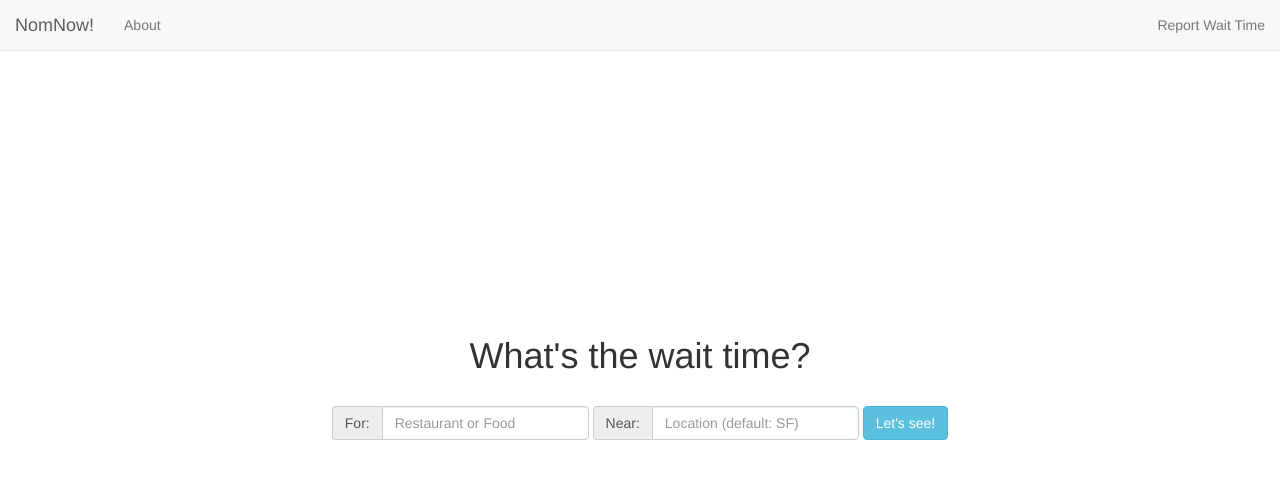
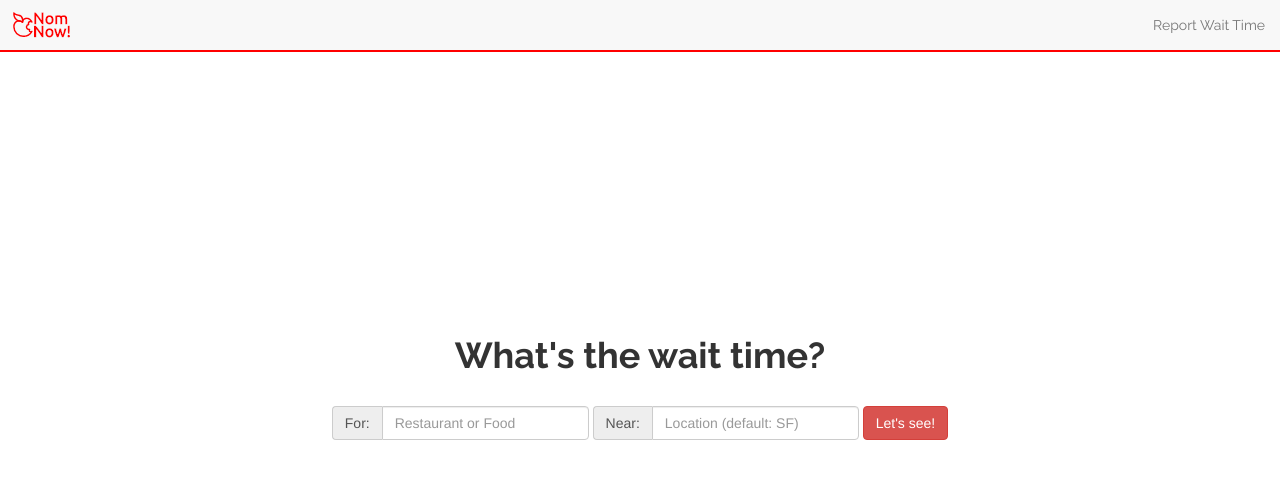
Before and after one commit to anniehe/wait-time, a Flask app: page / in a window 1280 px wide. Shown: the top 479 px of the page. Run offline with Flask 2, Linux system fonts and the light colour scheme; some libraries are stand-ins or nearby versions.

Commit message:
Working on colors and fonts

```diff
--- a/server.py
+++ b/server.py
@@ -159,7 +159,7 @@ def process_wait_time_form():
 
 
 if __name__ == "__main__":
-    app.debug = True
+    app.debug = False
 
     connect_to_db(app)
 
--- a/static/css/results.css
+++ b/static/css/results.css
@@ -5,8 +5,8 @@ html, body {
 
 #curious_pusheen {
   position: fixed;
-  left: 0px;
-  top: 0px;
+  left: 0;
+  top: 0;
   width: 100%;
   height: 100%;
   z-index: 9999;
@@ -75,6 +75,8 @@ html, body {
 
 #search-header {
   text-align: center;
+  font-family: Raleway, sans-serif;
+  font-weight: 700;
 }
 
 .center {
--- a/static/css/style.css
+++ b/static/css/style.css
@@ -5,8 +5,8 @@ html, body {
 
 #hungry_pusheen {
   position: fixed;
-  left: 0px;
-  top: 0px;
+  left: 0;
+  top: 0;
   width: 100%;
   height: 100%;
   z-index: 9999;
@@ -26,7 +26,7 @@ html, body {
 }
 
 #flash {
-  padding-top: 100px;
+  padding-top: 70px;
   text-align: center;
 }
 
@@ -34,3 +34,25 @@ html, body {
   padding-bottom: 50px;
   text-align: center;
 }
+
+#logo {
+  margin: 10px;
+}
+
+.navbar-brand {
+  padding: 0;
+}
+
+.navbar {
+  border-bottom: 2px solid red;
+}
+
+.header-text{
+  font-family: Raleway, sans-serif;
+  font-weight: 700;
+}
+
+.light-text{
+  font-family: Raleway, sans-serif;
+  font-weight: 400;
+}
--- a/static/js/results.js
+++ b/static/js/results.js
@@ -48,7 +48,7 @@ for (key in resultObject['result']) {
 
   $("#" + yelpId).hover(
     function() {
-      $( this ).css("border", "2px solid #00CCFF");
+      $( this ).css("border", "2px solid red");
     }, function() {
       $( this ).css("border", "2px solid #F0F0F0");
     }
--- a/templates/base.html
+++ b/templates/base.html
@@ -3,8 +3,8 @@
 <head>
   <meta charset="utf-8">
   <meta name="viewport" content="width=device-width, initial-scale=1">
-  <link rel="stylesheet"
-    href="http://maxcdn.bootstrapcdn.com/bootstrap/3.3.6/css/bootstrap.min.css">
+  <link rel="stylesheet" href="http://fonts.googleapis.com/css?family=Raleway:400,700">
+  <link rel="stylesheet" href="http://maxcdn.bootstrapcdn.com/bootstrap/3.3.6/css/bootstrap.min.css">
   <link rel="stylesheet" href="/static/css/style.css">
 
   {% block head %}
@@ -28,16 +28,13 @@
           <span class="icon-bar"></span>
           <span class="icon-bar"></span>
         </button>
-        <a class="navbar-brand" href="/">NomNow!</a>
+        <a class="navbar-brand" href="/"><img id="logo" src="/static/img/nomnow-small.png"></a>
       </div>
 
       <!-- Collect the nav links, forms, and other content for toggling -->
       <div class="collapse navbar-collapse" id="bs-example-navbar-collapse-1">
-        <ul class="nav navbar-nav">
-          <li><a href="#">About</a></li>
-        </ul>
         <ul class="nav navbar-nav navbar-right">
-          <li><a href="/report">Report Wait Time</a></li>
+          <li class="light-text"><a href="/report">Report Wait Time</a></li>
         </ul>
       </div><!-- /.navbar-collapse -->
     </div><!-- /.container-fluid -->
--- a/templates/home.html
+++ b/templates/home.html
@@ -14,7 +14,7 @@
   <div class="container-fluid">
     <div class="row">
       <div class="col-xs-12 center-block">
-        <h1 id="home-header">What's the wait time?</h1>
+        <h1 id="home-header" class="header-text">What's the wait time?</h1>
 
         <form id="search-form" class="form-inline" action="/search" method="GET">
 
@@ -30,7 +30,7 @@
               placeholder="Location (default: SF)" aria-describedby="near-location">
           </div>
 
-          <button type="submit" class="btn btn-info">Let's see!</button>
+          <button type="submit" class="btn btn-danger">Let's see!</button>
         </form>
       </div> <!-- center-block -->
     </div> <!-- row -->
--- a/templates/wait_time_form.html
+++ b/templates/wait_time_form.html
@@ -14,7 +14,7 @@
   <div class="container-fluid">
     <div class="row col-xs-12">
 
-      <div class="col-xs-12" id="report-header"><h2>Report Your Wait Time</h2></div>
+      <div class="col-xs-12 header-text" id="report-header"><h2>Report Your Wait Time</h2></div>
 
       <form role="form" class="form-horizontal" action="/process_report" method="POST">
 
@@ -71,7 +71,7 @@
 
         <div class="form-group">
           <div class="col-md-9 col-sm-10 col-xs-12">
-            <button id="report" type="submit" class="btn btn-info pull-right"
+            <button id="report" type="submit" class="btn btn-danger pull-right"
               disabled>Report</button>
           </div>
         </div>
```
Also changed, not shown: templates/results.html (+10 -10 lines), static/img/nomnow-small.png (added). Lines whose indentation alone changed are shown as unchanged.
